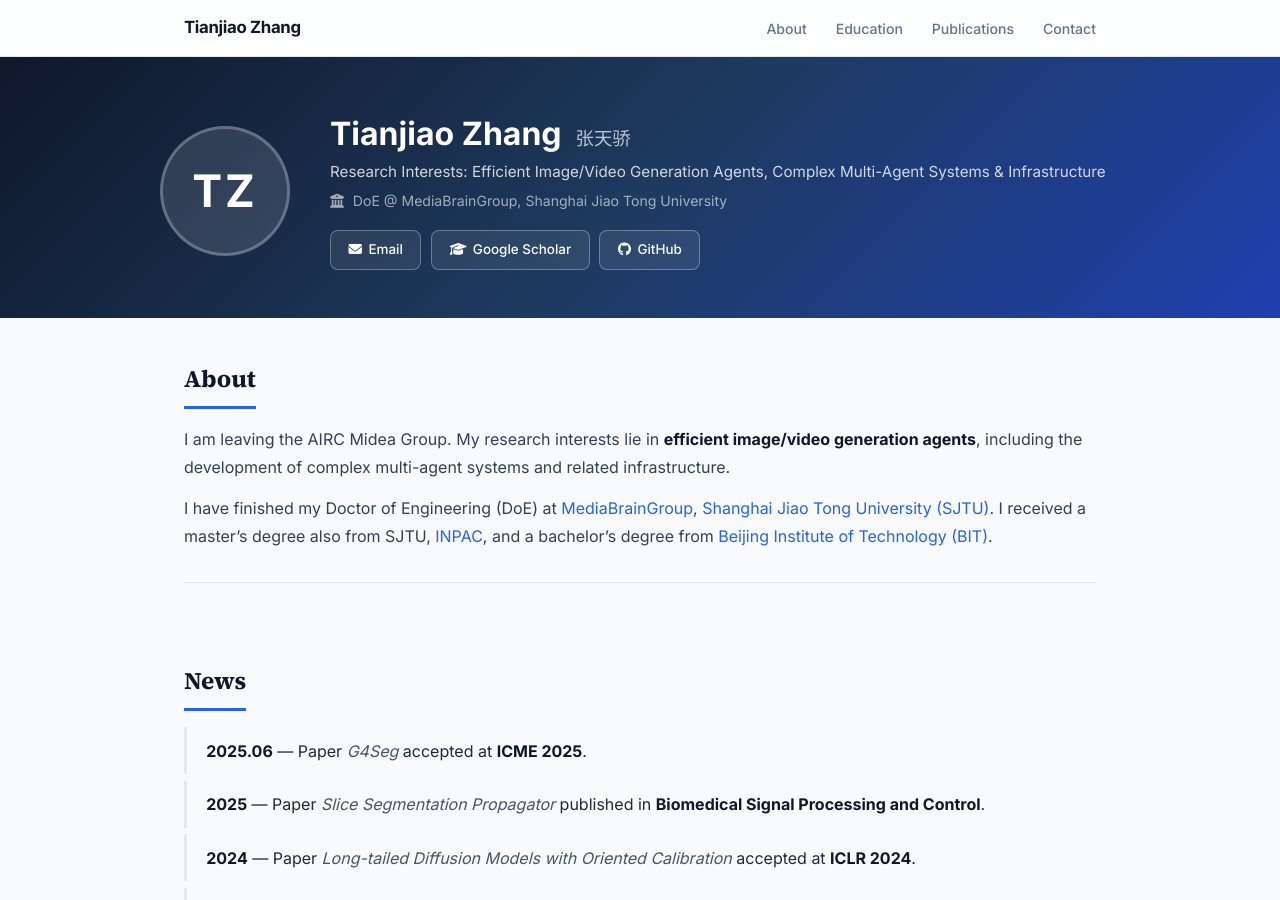
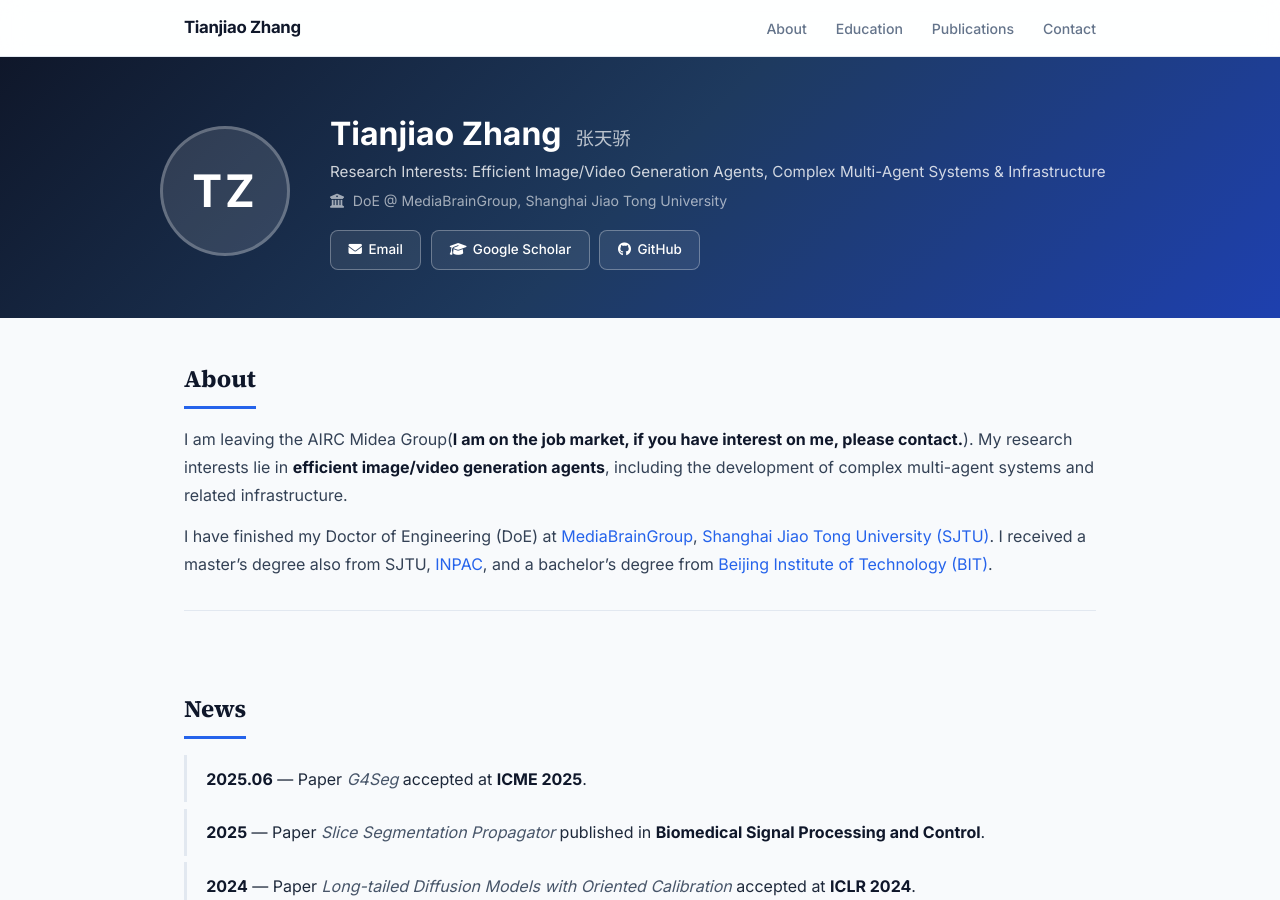
Before and after one commit to xiaoeyuztj/xiaoeyuztj.github.io, a Jekyll site: the page built from index.md, in a window 1280 px wide and 900 px high. Built offline with Jekyll 4.4.1, drawn with Linux system fonts in a browser that asks for light colours; our own code applies the rules of GitHub Pages for plain Markdown files.

Commit message:
Update index.md

```diff
--- a/index.md
+++ b/index.md
@@ -4,7 +4,7 @@ layout: default
 
 ## About
 
-I am leaving the AIRC Midea Group. My research interests lie in **efficient image/video generation agents**, including the development of complex multi-agent systems and related infrastructure.
+I am leaving the AIRC Midea Group(**I am on the job market, if you have interest on me, please contact.**). My research interests lie in **efficient image/video generation agents**, including the development of complex multi-agent systems and related infrastructure.
 
 I have finished my Doctor of Engineering (DoE) at [MediaBrainGroup](https://mediabrain.sjtu.edu.cn/), [Shanghai Jiao Tong University (SJTU)](https://www.sjtu.edu.cn/). I received a master's degree also from SJTU, [INPAC](https://inpac.sjtu.edu.cn/), and a bachelor's degree from [Beijing Institute of Technology (BIT)](https://bit.edu.cn/).
 
```
